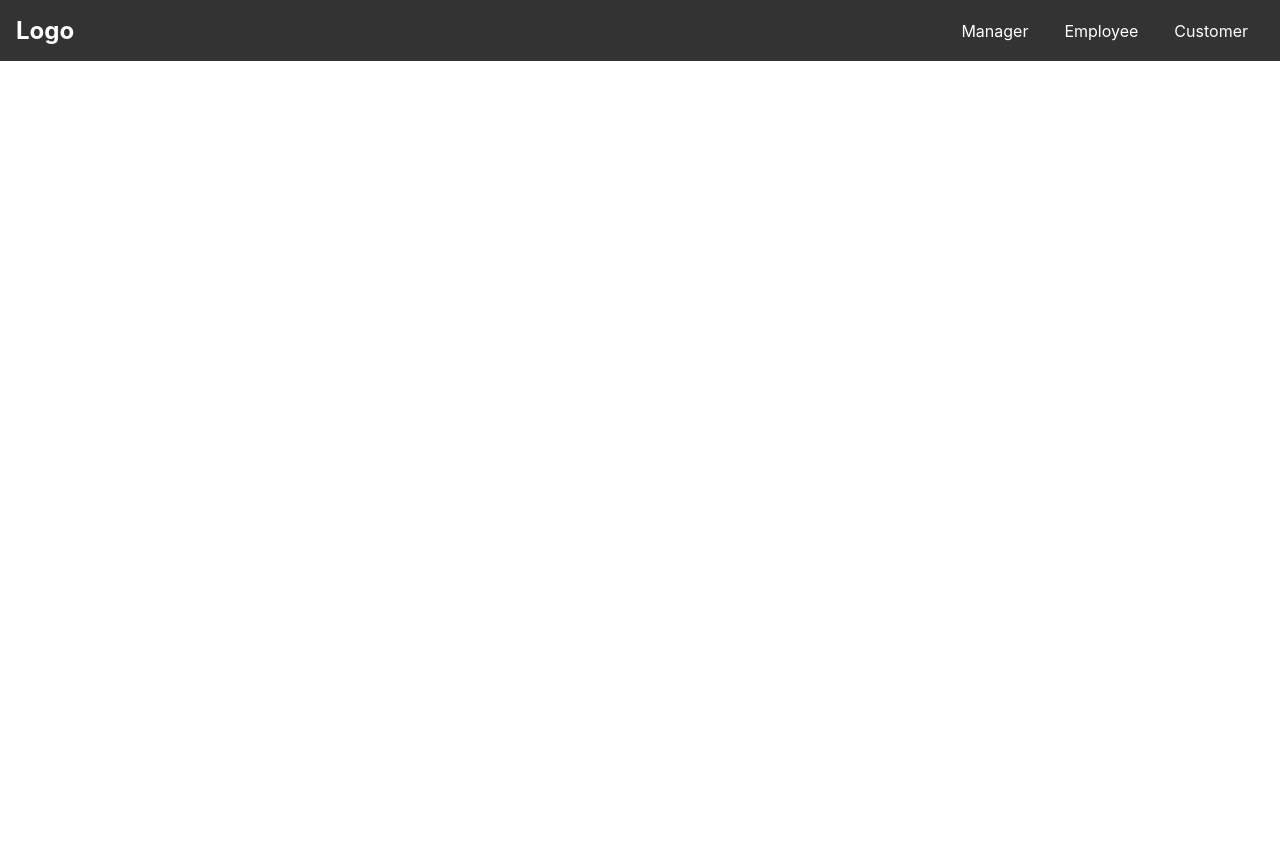
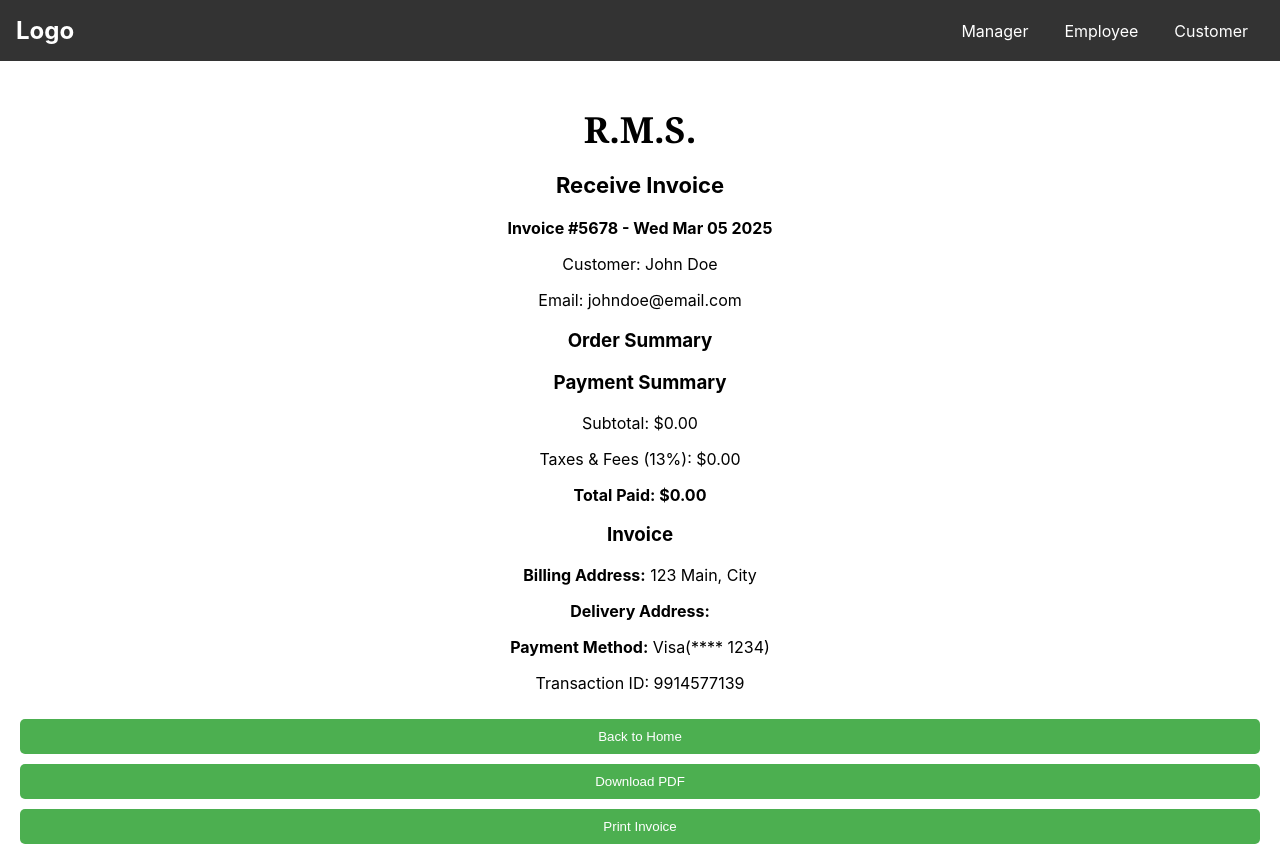
Before and after one commit to MadushanR/Restaurant_Management_System, a React (Create React App) app in the folder frontend/: page /receive-invoice in a window 1280 px wide. Before the commit the page ends 800 px from the top, so only its background shows below. Built offline with nearby package versions, Linux system fonts and the light colour scheme.

Commit message:
Invoice added and other updates

```diff
--- a/frontend/src/App.js
+++ b/frontend/src/App.js
@@ -6,6 +6,7 @@ import Register from "./components/Register";
 import ForgotPassword from "./components/ForgotPassword";
 import PlaceOrder from "./components/PlaceOrder";
 import MakePayment from "./components/MakePayment";
+import ReceiveInvoice from "./components/ReceiveInvoice";
 
 import ManagerDashboard from './Manager/ManagerDashboard';
 import AddItem from "./Manager/AddItem";
@@ -19,12 +20,13 @@ const App = () => {
       <Routes>
         <Route path="/Manager/ManagerDashboard" element={<ManagerDashboard />} />
         <Route path="/additem" element={<AddItem />} />
-        <Route path="/" element={<Home />} />   {/* ✅ Add this route */}
+        <Route path="/" element={<Home />} />
         <Route path="/login" element={<Login />} />
         <Route path="/register" element={<Register />} />
         <Route path="/forgot-password" element={<ForgotPassword />} />
         <Route path="/place-order" element={<PlaceOrder />} />
         <Route path="/make-payment" element={<MakePayment />} />
+        <Route path="/receive-invoice" element={<ReceiveInvoice />} />
       </Routes>
     </Router>
   );
--- a/frontend/src/components/ForgotPassword.js
+++ b/frontend/src/components/ForgotPassword.js
@@ -1,6 +1,6 @@
 import React from "react";
 import { Link } from "react-router-dom";
-import "./ForgotPassword.css"; // Import CSS for styling
+import "./ForgotPassword.css";
 
 const ForgotPassword = () => {
   return (
--- a/frontend/src/components/Login.css
+++ b/frontend/src/components/Login.css
@@ -1,4 +1,4 @@
-/* Background Image */
+
 .login-container {
     background: url('https://www.pexels.com/photo/chef-preparing-vegetable-dish-on-tree-slab-1267320/') no-repeat center center/cover;
     height: 100vh;
@@ -7,7 +7,7 @@
     align-items: center;
   }
 
-  /* Login Box */
+
   .login-box {
     background: rgba(255, 255, 255, 0.8);
     padding: 30px;
@@ -47,7 +47,7 @@
     background: #555;
   }
 
-  /* Register Link */
+
   .register-link {
     color: red;
     text-decoration: none;
--- a/frontend/src/components/Login.js
+++ b/frontend/src/components/Login.js
@@ -35,7 +35,7 @@ const Login = () => {
           <button type="submit">Login</button>
         </form>
         <p>
-          <Link to="/forgot-password" className="forgot-link">Forgot Password?</Link> {/* ✅ Updated */}
+          <Link to="/forgot-password" className="forgot-link">Forgot Password?</Link>
         </p>
         <p>
           Don't have an account? <Link to="/Register" className="register-link">Register Now</Link>
--- a/frontend/src/components/MakePayment.js
+++ b/frontend/src/components/MakePayment.js
@@ -25,7 +25,7 @@ const MakePayment = () => {
 
     setProcessing(true);
     setTimeout(() => {
-      const success = Math.random() > 0.3; // Simulate payment success (70% chance)
+      const success = Math.random() > 0.3;
       setProcessing(false);
       setPaymentStatus(success ? "success" : "failed");
     }, 2000);
--- a/frontend/src/components/PlaceOrder.css
+++ b/frontend/src/components/PlaceOrder.css
@@ -16,7 +16,6 @@
     box-shadow: 0px 0px 10px rgba(0, 0, 0, 0.2);
   }
 
-  /* Menu */
   .menu-section {
     display: flex;
     justify-content: space-between;
@@ -30,7 +29,6 @@
     margin-bottom: 15px;
   }
 
-  /* Food Items */
   .food-items div {
     margin-bottom: 10px;
   }
@@ -39,7 +37,6 @@
     margin-left: 10px;
   }
 
-  /* Cart Summary */
   .cart-summary {
     margin-top: 20px;
   }
@@ -68,7 +65,7 @@
     border-radius: 3px;
   }
 
-  /* Buttons */
+
   button {
     padding: 10px;
     background: #333;
@@ -82,7 +79,6 @@
     background: #555;
   }
 
-  /* Order Confirmation */
   .order-confirmation {
     margin-top: 20px;
     background: rgba(0, 255, 0, 0.1);
--- a/frontend/src/components/PlaceOrder.js
+++ b/frontend/src/components/PlaceOrder.js
@@ -17,7 +17,6 @@ const menuItems = {
     { name: "Beer", price: 7 },
     { name: "Pop", price: 3 },
     { name: "Orange Juice", price: 5 },
-    { name: "Apple Juice", price: 5 },
   ],
 };
 
@@ -46,13 +45,9 @@ const PlaceOrder = () => {
     setCart((prevCart) => prevCart.filter((cartItem) => cartItem.name !== itemName));
   };
 
-  const handlePlaceOrder = () => {
-    if (cart.length === 0) {
-      alert("Your cart is empty. Please add items before placing an order.");
-      return;
-    }
-    navigate("/make-payment");
-  };
+  const totalAmount = cart.reduce((acc, item) => acc + item.price * item.quantity, 0);
+  const taxAmount = totalAmount * 0.13;
+  const finalTotal = totalAmount + taxAmount;
 
   return (
     <div className="order-container">
@@ -60,12 +55,10 @@ const PlaceOrder = () => {
         <h1>R.M.S.</h1>
         <h2>Place Order</h2>
 
-        {/* Search Menu Section */}
         <div className="menu-section">
           <button onClick={() => setShowMenu(!showMenu)}>Search Menu</button>
         </div>
 
-        {/* Menu Items */}
         {showMenu && (
           <div className="food-items">
             {Object.entries(menuItems).map(([category, items]) => (
@@ -82,7 +75,6 @@ const PlaceOrder = () => {
           </div>
         )}
 
-        {/* Cart Summary */}
         <div className="cart-summary">
           <h3>Cart Summary</h3>
           {cart.length === 0 ? (
@@ -91,15 +83,17 @@ const PlaceOrder = () => {
             <ul>
               {cart.map((item) => (
                 <li key={item.name}>
-                  {item.name} - ${item.price} x {item.quantity}
+                  {item.quantity} x {item.name} - ${item.price * item.quantity}
                   <button onClick={() => removeFromCart(item.name)}>Remove</button>
                 </li>
               ))}
             </ul>
           )}
+          <h4>Subtotal: ${totalAmount.toFixed(2)}</h4>
+          <h4>Tax (13%): ${taxAmount.toFixed(2)}</h4>
+          <h3>Total: ${finalTotal.toFixed(2)}</h3>
         </div>
 
-        {/* Pickup or Delivery Selection */}
         <div className="order-options">
           <label>Select: </label>
           <button onClick={() => setPickup(true)}>Pickup</button>
@@ -117,19 +111,21 @@ const PlaceOrder = () => {
           )}
         </div>
 
-        {/* Payment Methods */}
         <div className="payment-methods">
           <label>Payment Method:</label>
-          <button onClick={handlePlaceOrder}>Proceed to Payment</button>
+          <button onClick={() => navigate("/make-payment")}>Proceed to Payment</button>
         </div>
 
-        {/* Order Confirmation */}
-        <button className="place-order" onClick={handlePlaceOrder}>
-          Place Order
-        </button>
-
         <div className="order-confirmation">
-          <button onClick={() => navigate("/receive-invoice")}>Receive Invoice</button>
+          <button
+            onClick={() =>
+              navigate("/receive-invoice", {
+                state: { cart, totalAmount, taxAmount, finalTotal, deliveryAddress, pickup },
+              })
+            }
+          >
+            View Invoice
+          </button>
         </div>
       </div>
     </div>
--- /dev/null
+++ b/frontend/src/components/ReceiveInvoice.css
@@ -0,0 +1,5 @@
+
+.invoice-container {
+    padding: 20px;
+    text-align: center;
+  }
--- /dev/null
+++ b/frontend/src/components/ReceiveInvoice.js
@@ -0,0 +1,80 @@
+import React from "react";
+import { useLocation, useNavigate } from "react-router-dom";
+import "./ReceiveInvoice.css";
+
+const ReceiveInvoice = () => {
+  const location = useLocation();
+  const navigate = useNavigate();
+  const { cart, totalAmount, taxAmount, finalTotal, deliveryAddress, pickup } =
+    location.state || {
+      cart: [],
+      totalAmount: 0,
+      taxAmount: 0,
+      finalTotal: 0,
+      deliveryAddress: "",
+      pickup: false,
+    };
+
+  return (
+    <div className="invoice-container">
+      <div className="invoice-box">
+        <h1>R.M.S.</h1>
+        <h2>Receive Invoice</h2>
+
+        <div className="invoice-details">
+          <p>
+            <strong>Invoice #5678 - {new Date().toDateString()}</strong>
+          </p>
+          <p>Customer: John Doe</p>
+          <p>Email: johndoe@email.com</p>
+        </div>
+
+        <div className="order-summary">
+          <h3>Order Summary</h3>
+          <ul>
+            {cart.map((item, index) => (
+              <li key={index}>
+                {item.quantity} x {item.name} - ${item.price * item.quantity}
+              </li>
+            ))}
+          </ul>
+        </div>
+
+        <div className="payment-summary">
+          <h3>Payment Summary</h3>
+          <p>Subtotal: ${totalAmount.toFixed(2)}</p>
+          <p>Taxes & Fees (13%): ${taxAmount.toFixed(2)}</p>
+          <strong>Total Paid: ${finalTotal.toFixed(2)}</strong>
+        </div>
+
+        <div className="invoice-address">
+          <h3>Invoice</h3>
+          <p>
+            <strong>Billing Address:</strong> 123 Main, City
+          </p>
+          <p>
+            <strong>Delivery Address:</strong>{" "}
+            {pickup ? "Pickup Location: 123 Main St" : deliveryAddress}
+          </p>
+        </div>
+
+        <div className="payment-method">
+          <p>
+            <strong>Payment Method:</strong> Visa(**** 1234)
+          </p>
+          <p>Transaction ID: 9914577139</p>
+        </div>
+
+        <div className="invoice-actions">
+          <button onClick={() => navigate("/")}>Back to Home</button>
+          <button onClick={() => alert("Downloading PDF...")}>
+            Download PDF
+          </button>
+          <button onClick={() => window.print()}>Print Invoice</button>
+        </div>
+      </div>
+    </div>
+  );
+};
+
+export default ReceiveInvoice;
```
Also changed, not shown: frontend/src/components/ForgotPassword.css (+6 -6 lines), frontend/src/components/Register.css (+1 -7 lines).
